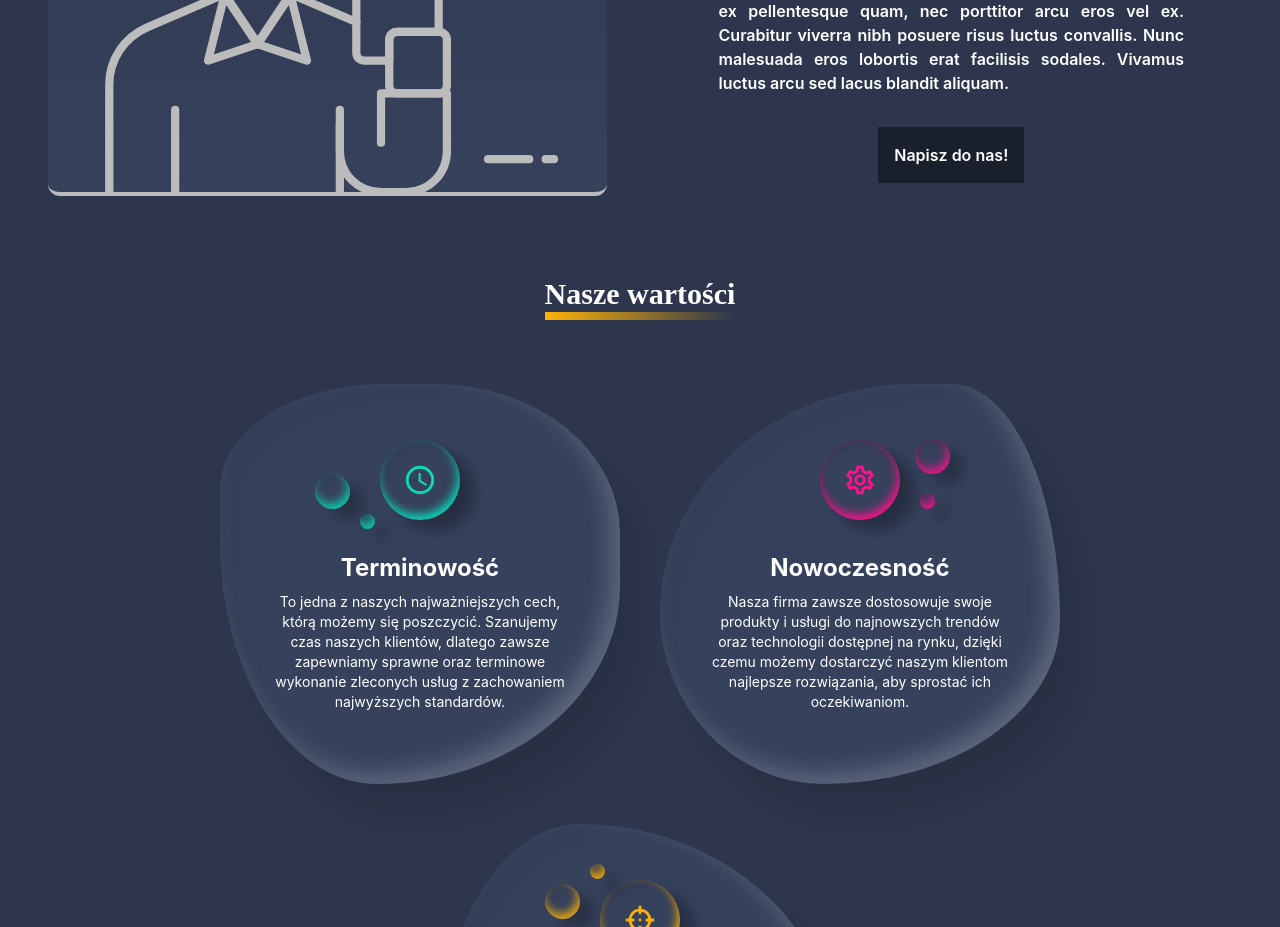
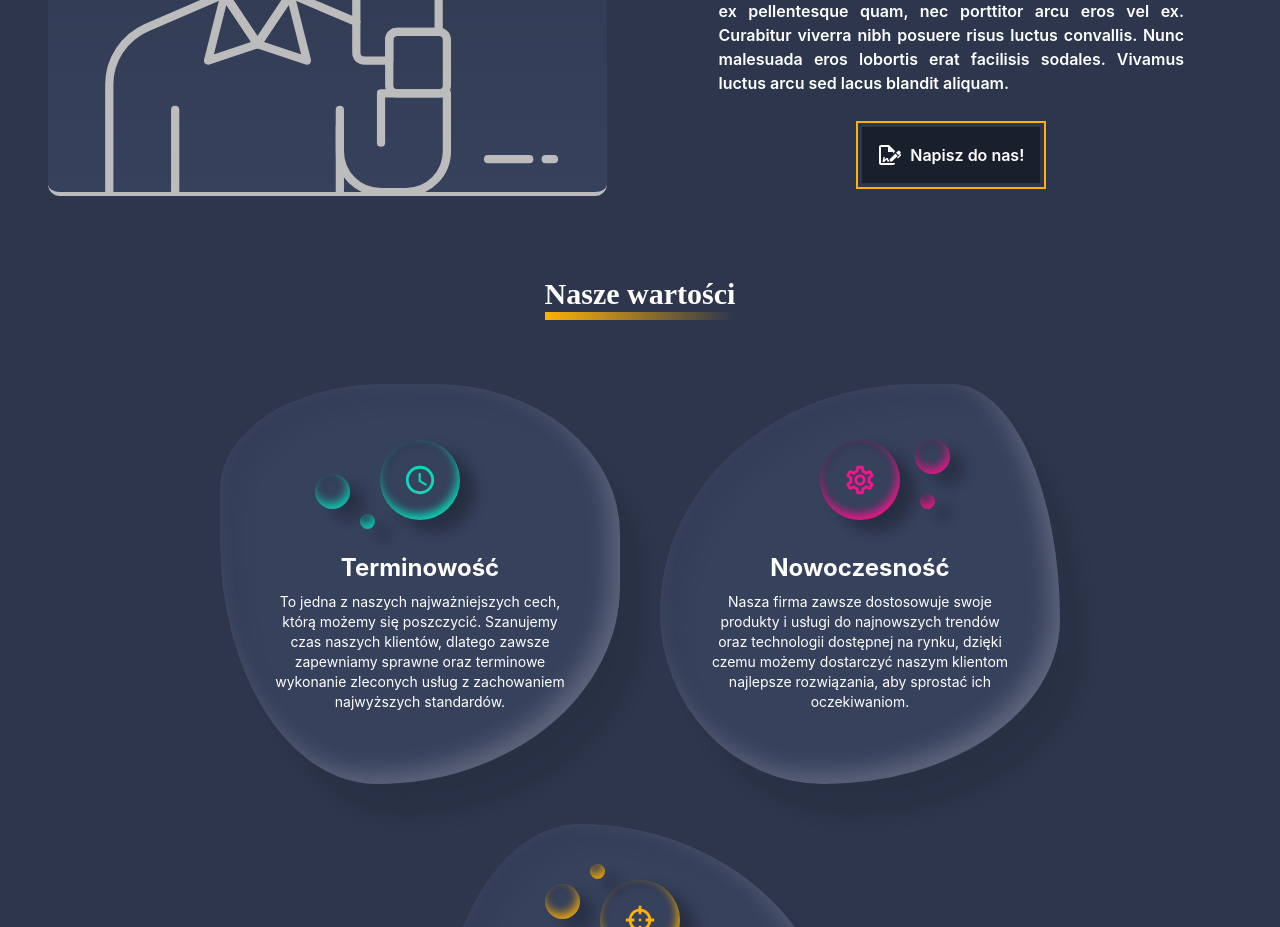
Before and after one commit to dziekiczan1/eRZet, a React (Create React App) app: page / in a window 1280 px wide. Shown: the part 1040-1967 px from the top of the page. Built offline with nearby package versions, Linux system fonts and the light colour scheme.

Commit message:
docs: add english translations

```diff
--- a/src/components/About/Description.js
+++ b/src/components/About/Description.js
@@ -67,8 +67,14 @@ const Description = () => {
             luctus convallis. Nunc malesuada eros lobortis erat facilisis
             sodales. Vivamus luctus arcu sed lacus blandit aliquam.
           </p>
-          <button className="bg-navy-700 p-4 text-white text-bold">
-            Napisz do nas!
+          <button className="flex flex-row gap-2 bg-navy-700 p-4 text-white text-bold outline-offset-4 outline outline-2 outline-orange-100">
+            <svg width={24} viewBox="0 0 24 24">
+              <path
+                fill="currentColor"
+                d="M19.7 12.9L14 18.6H11.7V16.3L17.4 10.6L19.7 12.9M23.1 12.1C23.1 12.4 22.8 12.7 22.5 13L20 15.5L19.1 14.6L21.7 12L21.1 11.4L20.4 12.1L18.1 9.8L20.3 7.7C20.5 7.5 20.9 7.5 21.2 7.7L22.6 9.1C22.8 9.3 22.8 9.7 22.6 10C22.4 10.2 22.2 10.4 22.2 10.6C22.2 10.8 22.4 11 22.6 11.2C22.9 11.5 23.2 11.8 23.1 12.1M3 20V4H10V9H15V10.5L17 8.5V8L11 2H3C1.9 2 1 2.9 1 4V20C1 21.1 1.9 22 3 22H15C16.1 22 17 21.1 17 20H3M11 17.1C10.8 17.1 10.6 17.2 10.5 17.2L10 15H8.5L6.4 16.7L7 14H5.5L4.5 19H6L8.9 16.4L9.5 18.7H10.5L11 18.6V17.1Z"
+              />
+            </svg>
+            <p>Napisz do nas!</p>
           </button>
         </motion.div>
       </div>
--- a/src/i18n.js
+++ b/src/i18n.js
@@ -14,6 +14,12 @@ const resources = {
       punctuality: "Punctuality",
       modernity: "Modernity",
       accuracy: "Accuracy",
+      punctualityContent:
+        "This is one of our most important features that we can be proud of. We respect the time of our clients, which is why we always ensure efficient and timely performance of the ordered services, maintaining the highest standards.",
+      modernityContent:
+        "Our company always adapts its products and services to the latest trends and technology available on the market, thanks to which we can provide our customers with the best solutions to meet their expectations.",
+      accuracyContent:
+        "We pay attention to the smallest details, thanks to which our projects are always at the highest possible level. We approach each client individually, which translates into the best quality of services offered.",
       contactUs: "Contact Us!",
       values: "Our values",
     },
```
